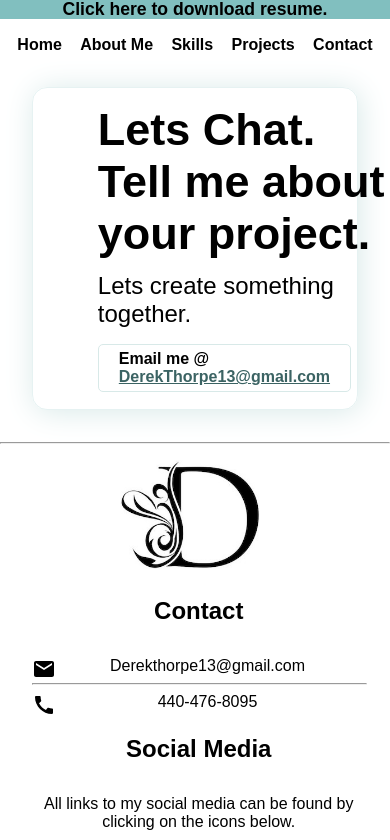
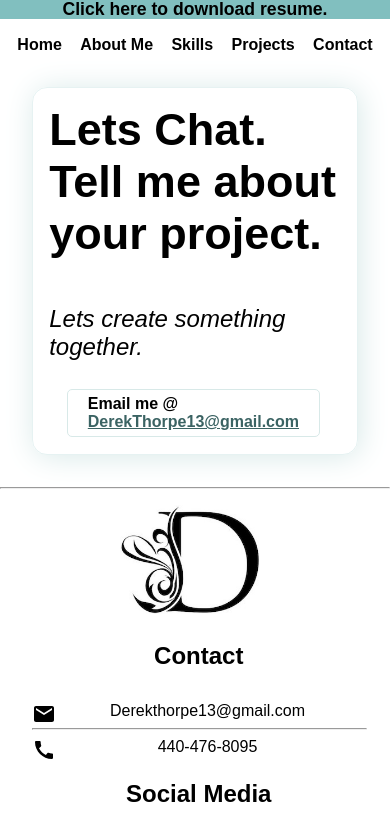
Before and after one commit to DThorpe13/2023_portfolio, a React (Create React App) app: page /contact in a window 390 px wide. Shown: the top 840 px of the page. Built offline with nearby package versions, Linux system fonts and the light colour scheme.

Commit message:
mobile fixes for contact page

```diff
--- a/src/components/contact/contact.css
+++ b/src/components/contact/contact.css
@@ -35,3 +35,18 @@
 .contact-email {
     font-weight: 600;
 }
+
+@media only screen and (max-width: 480px) {
+    .contact-col-left {
+        margin: 5% 5%;
+    }
+    .contact-chat-para {
+        margin-bottom: 1em;
+    }
+    .contact-para-two {
+        margin-bottom: 0.5em;
+    }
+    .contact-mailer {
+        margin-left: 1.1em;
+    }
+}
--- a/src/components/contact/contact.js
+++ b/src/components/contact/contact.js
@@ -8,7 +8,7 @@ const contact = () => {
             <div className='columns-container contact-sec-container'>
                 <div className='col-lg-6 col-xs-12 contact-col-left'>
                     <p className='contact-chat-para'>Lets Chat.<br />Tell me about your project.</p>
-                    <p className='contact-para-two'>Lets create something together.</p>
+                    <p className='contact-para-two'><i>Lets create something together.</i></p>
                     <p className='contact-mailer'><span className='contact-email'>Email me @ </span><br /> <a href='mailto: derekthorpe13@gmail.com'>DerekThorpe13@gmail.com</a></p>
                 </div>
                 <div className='col-lg-6 col-xs-12 contact-col-right'>
```
